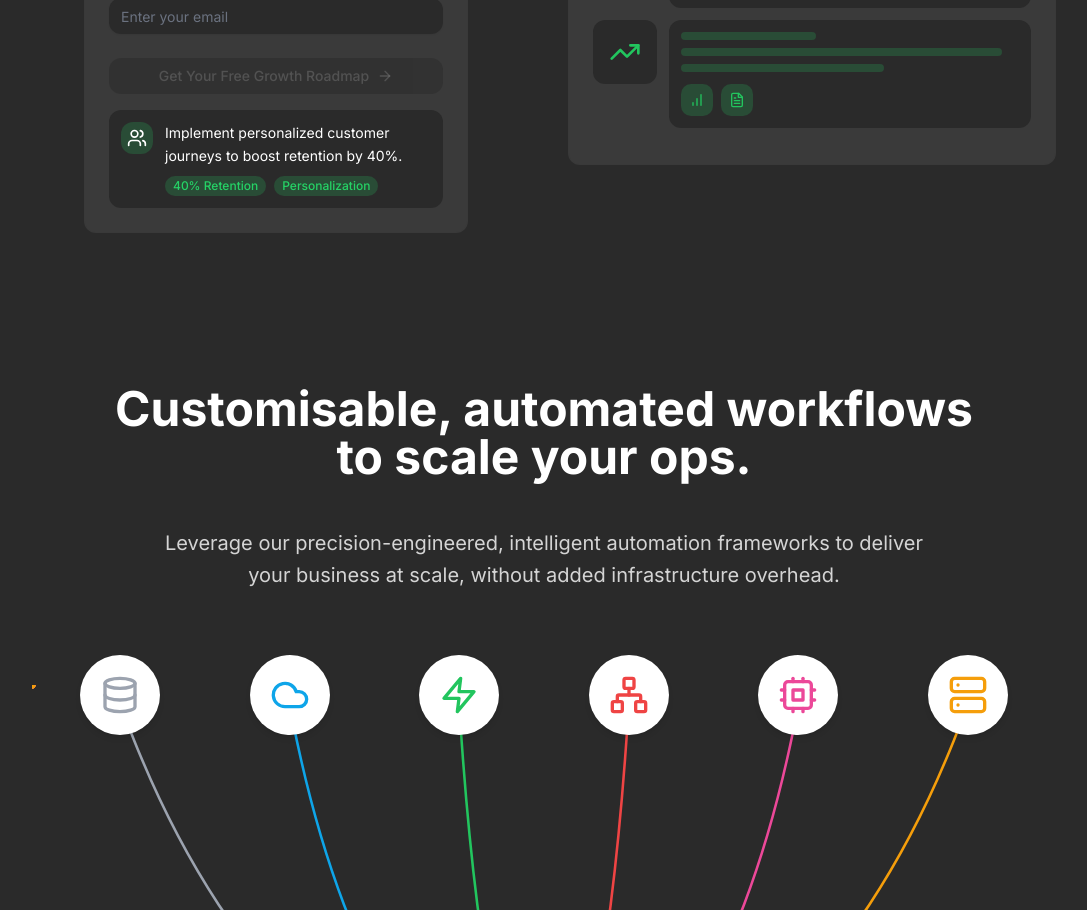
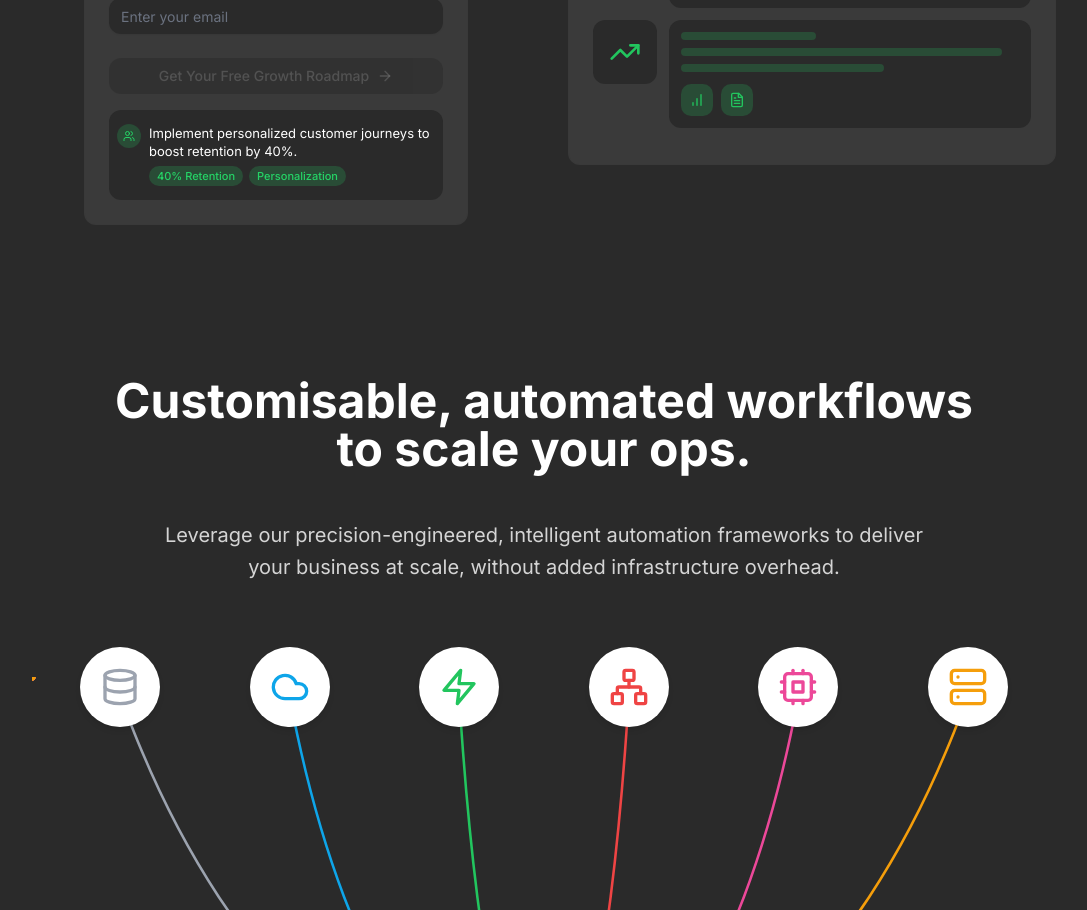
Before and after one commit to jmadeiros/Scailer, a Next.js app: page / in a window 1280 px wide. Shown: the part 1089-1999 px from the top of the page, without its empty margins (96-1183 px from the left). Built offline with nearby package versions, Linux system fonts and the light colour scheme.

Commit message:
fix: improve MessageFeed component with better text size and upward animation, add comprehensive logging for debugging

```diff
--- a/src/components/HAL900-AuditForm.tsx
+++ b/src/components/HAL900-AuditForm.tsx
@@ -1,7 +1,6 @@
 "use client"
 
-import React from "react"
-import { useState, useEffect } from "react"
+import React, { useState, useEffect, useRef } from "react"
 import { Check, Loader2, User, AlertCircle, ArrowRight, TrendingUp, Users, Target, Zap, Globe } from "lucide-react"
 import { Button } from "@/components/ui/button"
 import { Input } from "@/components/ui/input"
@@ -49,102 +48,78 @@ const messages = [
 
 function MessageFeed({ animationTriggered }: { animationTriggered: boolean }) {
   const [currentIndex, setCurrentIndex] = useState(0)
-  const [showSuccessMessage, setShowSuccessMessage] = useState(false)
+  const intervalIdRef = useRef<NodeJS.Timeout>()
+  const mountCountRef = useRef(0)
 
   useEffect(() => {
-    const timer = setInterval(() => {
-      setCurrentIndex((prev) => (prev + 1) % messages.length)
-    }, 3500)
-    return () => clearInterval(timer)
+    mountCountRef.current += 1
+    console.log(`[MessageFeed] Component mounted (count: ${mountCountRef.current})`)
+    console.log(`[MessageFeed] Initial currentIndex:`, currentIndex)
+    console.log(`[MessageFeed] Messages array length:`, messages.length)
+
+    if (intervalIdRef.current) {
+      console.log(`[MessageFeed] Clearing existing interval`)
+      clearInterval(intervalIdRef.current)
+    }
+
+    intervalIdRef.current = setInterval(() => {
+      console.log(`[MessageFeed] Timer tick - current index before update:`, currentIndex)
+      setCurrentIndex((prev) => {
+        const newIndex = (prev + 1) % messages.length
+        console.log(`[MessageFeed] Updating index from ${prev} to ${newIndex}`)
+        return newIndex
+      })
+    }, 5000)
+
+    return () => {
+      console.log(`[MessageFeed] Component unmounting - clearing interval`)
+      if (intervalIdRef.current) {
+        clearInterval(intervalIdRef.current)
+      }
+    }
   }, [])
 
   useEffect(() => {
-    if (animationTriggered) {
-      const timer = setTimeout(() => {
-        setShowSuccessMessage(true)
-      }, 2000)
-      return () => clearTimeout(timer)
-    }
-  }, [animationTriggered])
+    console.log(`[MessageFeed] currentIndex changed to:`, currentIndex)
+    console.log(`[MessageFeed] Current message:`, messages[currentIndex])
+  }, [currentIndex])
 
   return (
-    <>
-      <motion.div
-        className="bg-[#2a2a2a] rounded-lg mt-4 overflow-hidden"
-        animate={animationTriggered ? { height: 0, opacity: 0 } : { height: "auto", opacity: 1 }}
-        transition={{ duration: 0.5, ease: "easeInOut" }}
-      >
-        <AnimatePresence mode="wait">
+    <div className="bg-[#2a2a2a] rounded-lg mt-4 overflow-hidden h-[90px]">
+      <AnimatePresence mode="wait" initial={false} onExitComplete={() => console.log(`[MessageFeed] Animation exit completed`)}>
         <motion.div
           key={currentIndex}
           initial={{ opacity: 0, y: 20 }}
           animate={{ opacity: 1, y: 0 }}
           exit={{ opacity: 0, y: -20 }}
-            transition={{
-              duration: 0.5,
-              ease: [0.32, 0.72, 0, 1],
-            }}
-            className="p-3"
+          transition={{ duration: 0.3 }}
+          className="p-2 h-full flex items-center"
+          onAnimationStart={() => console.log(`[MessageFeed] Animation started for index:`, currentIndex)}
+          onAnimationComplete={() => console.log(`[MessageFeed] Animation completed for index:`, currentIndex)}
         >
-            <motion.div
-              className="flex gap-2 md:gap-3"
-              animate={
-                animationTriggered
-                  ? {
-                      x: "100%",
-                      rotate: 10,
-                      scale: 0.8,
-                    }
-                  : {}
-              }
-              transition={{ duration: 0.5, ease: "easeInOut" }}
-            >
-              <motion.div className="w-6 h-6 md:w-8 md:h-8 rounded-lg bg-scailer-green/20 flex items-center justify-center">
-                {messages.map((message, idx) => (
-                  <div key={idx} className={currentIndex === idx ? "block" : "hidden"}>
-                    {React.cloneElement(message.icon as React.ReactElement, {
-                      className: "w-3 h-3 md:w-5 md:h-5"
+          <div className="flex gap-2 w-full">
+            <div className="w-6 h-6 rounded-lg bg-scailer-green/20 flex items-center justify-center flex-shrink-0">
+              {React.cloneElement(messages[currentIndex].icon as React.ReactElement, {
+                className: "w-3 h-3 text-scailer-green"
               })}
             </div>
-                ))}
-              </motion.div>
-              <motion.div className="flex-1">
-                <p className="text-[9px] md:text-sm text-white mb-1.5 md:mb-2 leading-[1.4] md:leading-relaxed">{messages[currentIndex].text}</p>
-                <div className="flex gap-1.5 md:gap-2">
+            <div className="flex-1 min-w-0 flex flex-col justify-center">
+              <p className="text-[13px] text-white mb-1.5 leading-[1.4]">{messages[currentIndex].text}</p>
+              <div className="flex gap-1.5 flex-wrap">
                 {messages[currentIndex].metrics.map((metric) => (
                   <span
                     key={metric}
-                      className="inline-flex items-center px-1.5 md:px-2 py-0.5 rounded-full text-[8px] md:text-xs bg-scailer-green/20 text-scailer-green font-medium"
+                    className="inline-flex items-center px-2 py-0.5 rounded-full text-[11px] bg-scailer-green/20 text-scailer-green font-medium whitespace-nowrap"
                   >
                     {metric}
                   </span>
                 ))}
               </div>
-              </motion.div>
-            </motion.div>
+            </div>
+          </div>
         </motion.div>
       </AnimatePresence>
-      </motion.div>
-
-      <AnimatePresence>
-        {showSuccessMessage && (
-          <motion.div
-            initial={{ opacity: 0, y: 20 }}
-            animate={{ opacity: 1, y: 0 }}
-            exit={{ opacity: 0, y: -20 }}
-            className="mt-4 text-center"
-          >
-            <motion.div
-              initial={{ scale: 0.8 }}
-              animate={{ scale: 1 }}
-              className="inline-flex items-center gap-2 px-4 py-2 bg-scailer-green/20 rounded-full"
-            >
-              <span className="text-scailer-green font-medium">On its way!</span>
-            </motion.div>
-          </motion.div>
-        )}
-      </AnimatePresence>
-    </>
+    </div>
   )
 }
 
```
Lines whose indentation alone changed are shown as unchanged.
